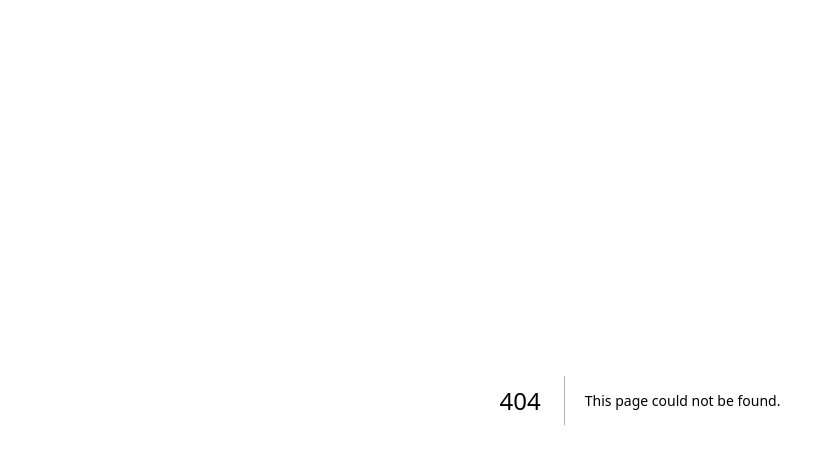
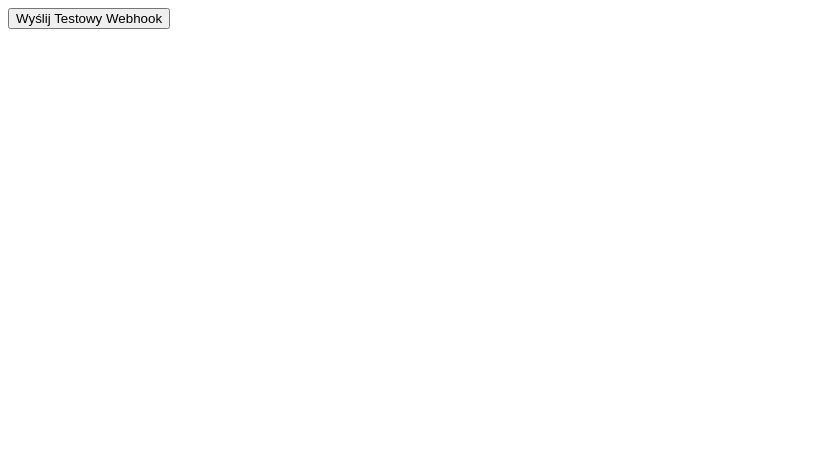
Before and after one commit to Kacperek123123/steam-shop, a Next.js app: page /test in a window 1280 px wide. Before the commit this address had no page. Shown: the top 464 px of the page, without its empty margins (0-835 px from the left). Built offline with nearby package versions, Linux system fonts and the light colour scheme.

Commit message:
Create test.js

```diff
--- /dev/null
+++ b/pages/test.js
@@ -0,0 +1,15 @@
+export default function Test() {
+  const sendTest = async () => {
+    await fetch('/api/webhook', {
+      method: 'POST',
+      headers: { 'Content-Type': 'application/json' },
+      body: JSON.stringify({
+        discord_id: '123456789',
+        product_id: 1,
+        status: 'paid'
+      })
+    });
+    alert('Wysłano test!');
+  };
+  return <button onClick={sendTest}>Wyślij Testowy Webhook</button>;
+}
```
